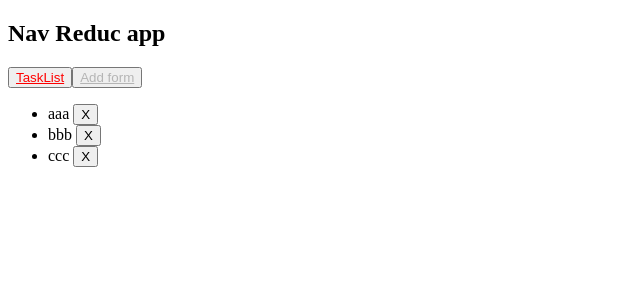
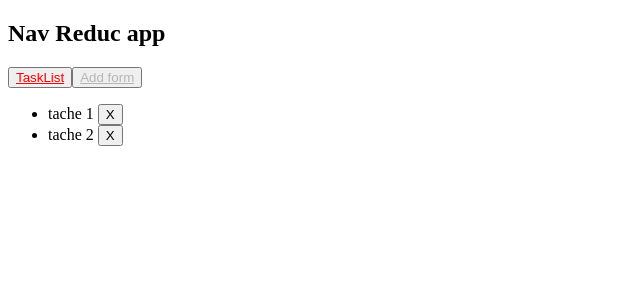
Before and after one commit to Piilami/Evaluation-React-semaine-2, a React (Vite) app: page / in a window 1280 px wide. Shown: the top 300 px of the page, without its empty margins (0-640 px from the left). Built offline with nearby package versions, Linux system fonts and the light colour scheme.

Commit message:
Functional add feature

```diff
--- a/src/pages/TaskList.jsx
+++ b/src/pages/TaskList.jsx
@@ -1,12 +1,18 @@
-const task = ["aaa", "bbb", "ccc"];
+import { TaskSelector } from "../store/selectors/taskSelector";
+
+import {useDispatch, useSelector} from "react-redux";
+
+
 function TaskList() {
-  //temporaire pour test
+
+  const tasks = useSelector(TaskSelector);
+
 
   return (
     <ul>
-      {task.map((e, i) => (
+      {tasks.map((t, i) => (
         <li key={i}>
-          {e} <button>X</button>
+          {t.task} <button>X</button>
         </li>
       ))}
     </ul>
```
